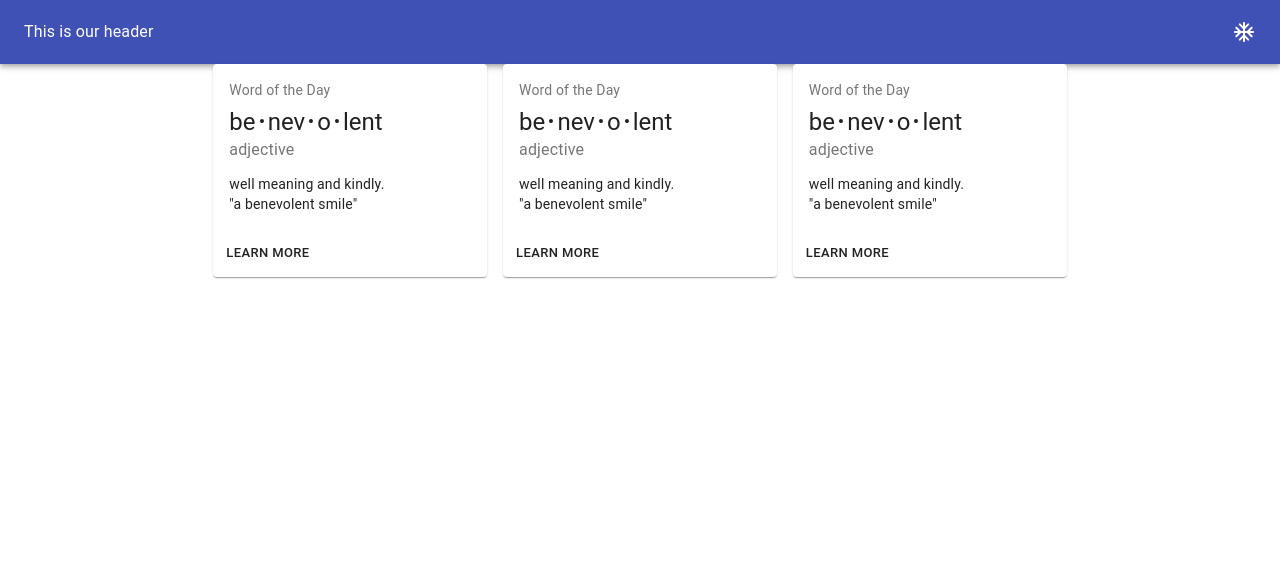
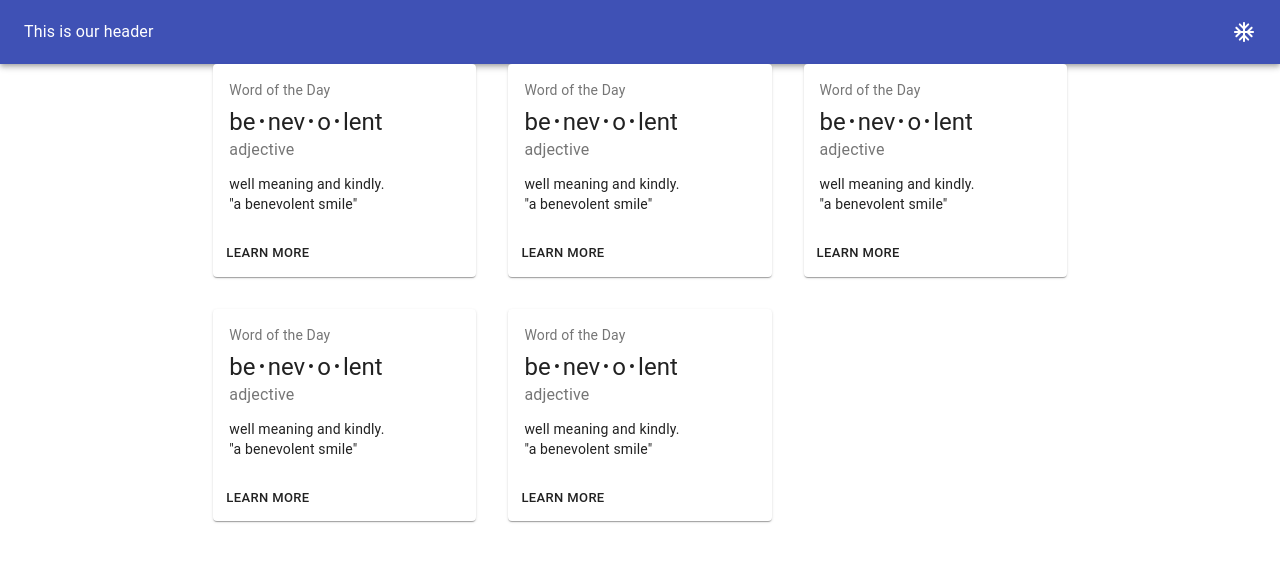
Before and after one commit to nikhilrai637/material-ui-concepts, a React (Create React App) app: page / in a window 1280 px wide. Shown: the top 562 px of the page. Built offline with nearby package versions, Linux system fonts and the light colour scheme.

Commit message:
Share icon

```diff
--- a/src/Content.js
+++ b/src/Content.js
@@ -5,16 +5,25 @@
 
 const Content = ()  => {
     return (<div>
-         <Grid container spacing = {2}>
-            <Grid item xs = {4}  >
+         <Grid container spacing = {4}>
+
+            <Grid item xs = {12} sm = {6} md = {4}  >
              <CoffeeCard/>
             </Grid>
 
-            <Grid item xs = {4}   >
+            <Grid item xs = {12} sm = {6} md = {4} >
              <CoffeeCard/>
             </Grid>
 
-            <Grid item xs = {4}  >
+            <Grid item xs = {12} sm = {6} md = {4} >
+             <CoffeeCard/>
+            </Grid>
+
+            <Grid item xs = {12} sm = {6} md = {4} >
+             <CoffeeCard/>
+            </Grid>
+
+            <Grid item xs = {12} sm = {6} md = {4}  >
              <CoffeeCard/>
             </Grid>
 
```
Also changed, not shown: 1 other file (tests, documents, lock files or other folders).
